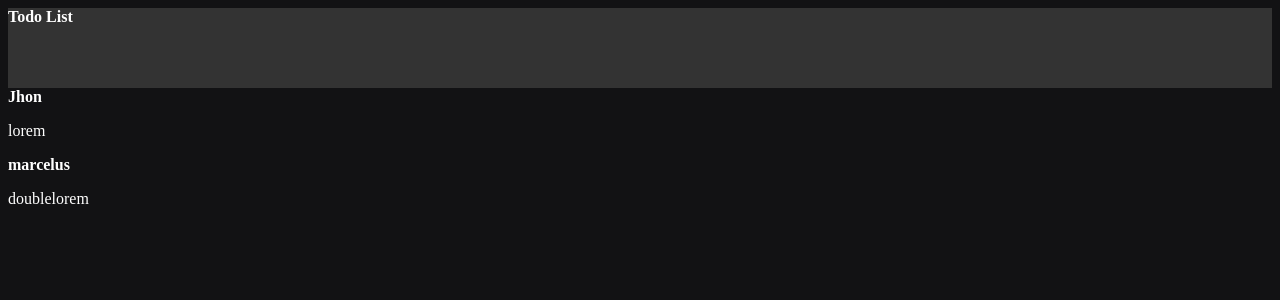
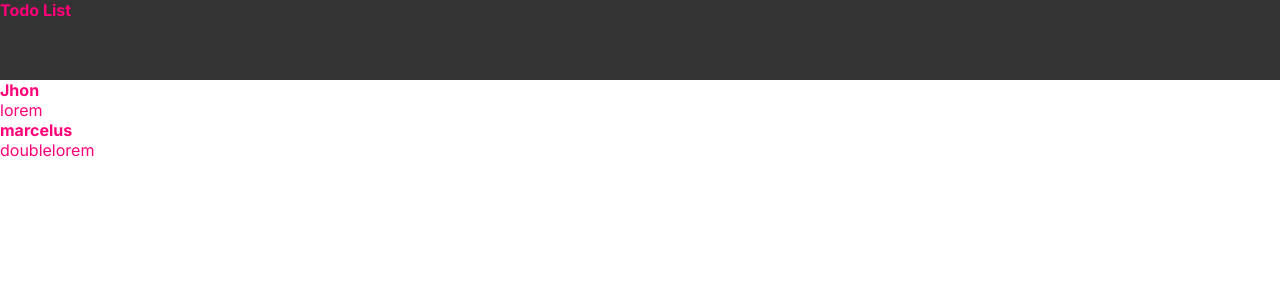
Before and after one commit to Thalys-T/Desafio1-todolist, a React (Vite) app: page / in a window 1280 px wide. Shown: the top 300 px of the page. Built offline with nearby package versions, Linux system fonts and the light colour scheme.

Commit message:
globalcss created and colors defined

```diff
--- a/index.html
+++ b/index.html
@@ -2,8 +2,11 @@
 <html lang="en">
   <head>
     <meta charset="UTF-8" />
+    <link rel="preconnect" href="https://fonts.googleapis.com"/>
+    <link rel="preconnect" href="https://fonts.gstatic.com" crossorigin/>
     <link rel="icon" type="image/svg+xml" href="/vite.svg" />
     <meta name="viewport" content="width=device-width, initial-scale=1.0" />
+    <link href="https://fonts.googleapis.com/css2?family=Inter:wght@400;700&display=swap" rel="stylesheet"/>
     <title>todo list</title>
   </head>
   <body>
--- a/src/App.tsx
+++ b/src/App.tsx
@@ -1,7 +1,7 @@
 import { List } from './List'
 import { Header } from './components/Header'
 
-import './styles.css';
+import './global.css';
 
 export function App() {
   return (
--- /dev/null
+++ b/src/global.css
@@ -0,0 +1,32 @@
+:root{
+  --gray100: #F2F2F2;
+  --gray200: #D9D9D9;
+  --gray300: #808080;
+  --gray400: #333333;
+  --gray500: #262626;
+  --gray600: #1A1A1A;
+  --gray700: #0D0D0D;
+  --alert: #FFB780;
+  --meg-dark: #DB0067;
+  --meg:  #FF0078;
+  --red:  #F70505;
+  --red-dark: #9E0303;
+}
+
+* {
+  margin: 0;
+  pading: 0;
+  box-sizing:border-box;
+}
+
+body{
+  background: var(--gray-500);
+  color: var(--meg);
+  -webkit-font-smoothing: antialiased;
+}
+
+body, input, textarea, button{
+  font-family: 'Inter', sans-serif;
+  font-weight: 400;
+  font-size: 1rem;
+}
--- a/src/styles.css
+++ /dev/null
@@ -1,4 +0,0 @@
-body {
-  background: #121214;
-  color: #fff;
-}
```
